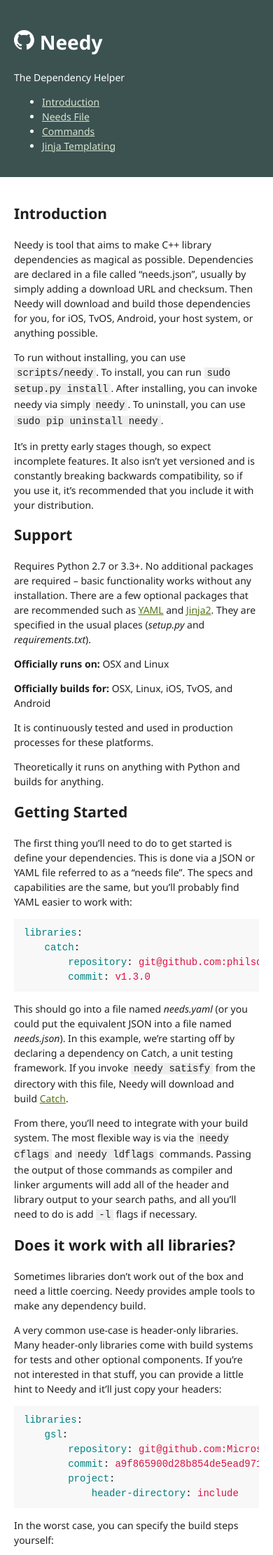
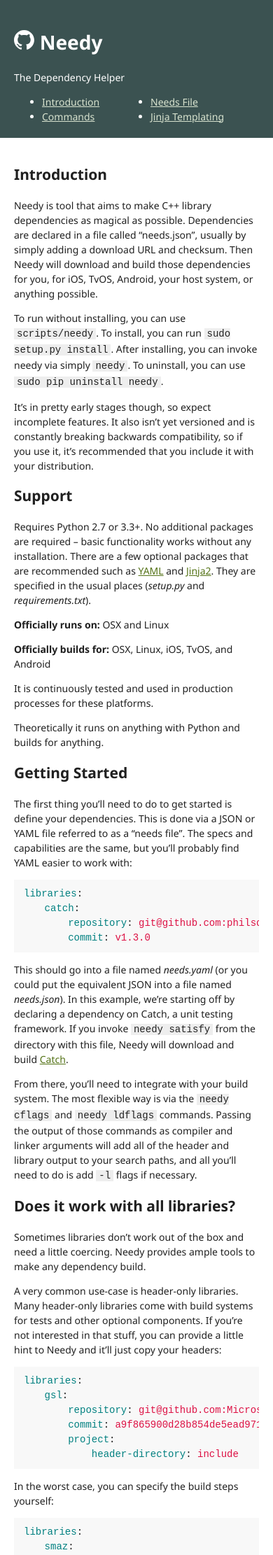
Before and after one commit to ccbrown/needy, a Jekyll site: the page built from index.md, in a window 390 px wide. Shown: the top 2222 px of the page at 70% size. Built offline with Jekyll 4.4.1, drawn with Linux system fonts in a browser that asks for light colours.

Commit message:
fix css responsiveness (add missing meta)

```diff
--- a/_layouts/default.html
+++ b/_layouts/default.html
@@ -2,6 +2,7 @@
 <html xmlns="http://www.w3.org/1999/xhtml">
     <head>
         <meta http-equiv="content-type" content="text/html; charset=UTF-8" />
+        <meta name="viewport" content="width=device-width, initial-scale=1.0" />
         <title>Needy {{ page.title }}</title>
 
         <link rel="stylesheet" href="css/syntax.css">
--- a/css/style.css
+++ b/css/style.css
@@ -20,6 +20,7 @@
 
 header > .container {
     padding: 20px;
+    overflow-y: hidden;
 }
 
 body > header header img {
@@ -34,6 +35,11 @@
 
 body > header header a:hover {
     text-decoration: underline;
+}
+
+body > header li {
+    float: left;
+    width: 50%;
 }
 
 body > section {
@@ -75,7 +81,7 @@
     color: #14acc1;
 }
 
-@media (min-width: 800px) {
+@media (min-width: 961px) {
     body > header {
         float: left;
         position: fixed;
@@ -88,6 +94,11 @@
         margin-right: 30px;
     }
 
+    body > header li {
+        float: none;
+        width: 100%;
+    }
+
     body > section {
         float: right;
         display: block;
```
